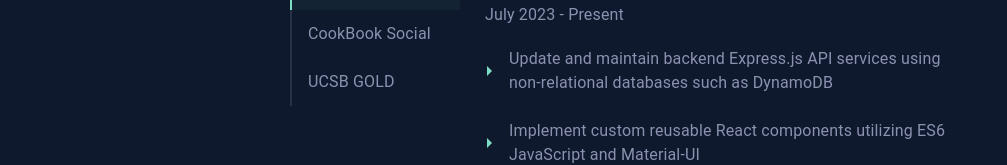
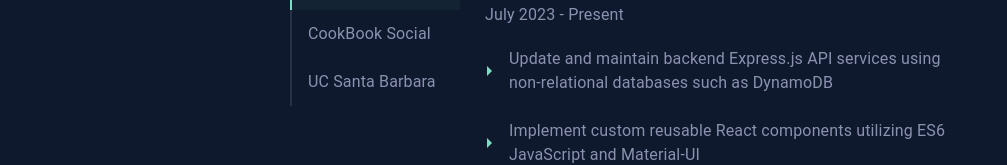
Before and after one commit to willmori/portfolio, a React (Create React App) app in the folder client/: page / in a window 1280 px wide. Shown: the part 1746-1911 px from the top of the page, without its empty margins (0-1007 px from the left). Built offline with nearby package versions, Linux system fonts and the light colour scheme.

Commit message:
refactor UCSB to UC Santa Barbara and adjust RolesDetails content

```diff
--- a/client/src/Components/RolesDetails.jsx
+++ b/client/src/Components/RolesDetails.jsx
@@ -12,7 +12,7 @@ const RolesDetails = ({ role }) => {
   function getHeaderContent() {
     switch(role) {
         case "Metalinguist": return rolesDetailsContent.metalinguist.header;
-        case "UCSB GOLD": return rolesDetailsContent.UCSB_GOLD.header;
+        case "UC Santa Barbara": return rolesDetailsContent.UCSB.header;
         case "CookBook Social": return rolesDetailsContent.CookBook_Social.header;
         default: return rolesDetailsContent.metalinguist.header;
     }
@@ -21,7 +21,7 @@ const RolesDetails = ({ role }) => {
   function getDate() {
     switch(role) {
         case "Metalinguist": return rolesDetailsContent.metalinguist.date;
-        case "UCSB GOLD": return rolesDetailsContent.UCSB_GOLD.date;
+        case "UC Santa Barbara": return rolesDetailsContent.UCSB.date;
         case "CookBook Social": return rolesDetailsContent.CookBook_Social.date;
         default: return rolesDetailsContent.metalinguist.date;
     }
@@ -30,7 +30,7 @@ const RolesDetails = ({ role }) => {
   function getBodyText() {
     switch(role) {
         case "Metalinguist": return rolesDetailsContent.metalinguist.details;
-        case "UCSB GOLD": return rolesDetailsContent.UCSB_GOLD.details;
+        case "UC Santa Barbara": return rolesDetailsContent.UCSB.details;
         case "CookBook Social": return rolesDetailsContent.CookBook_Social.details;
         default: return rolesDetailsContent.metalinguist.details;
     }
@@ -47,8 +47,8 @@ const RolesDetails = ({ role }) => {
                     : role === "CookBook Social"
                         ? <a href={'https://github.com/ucsb-cs148-w23/project-t01-cookbooksocial'} target='_blank' className='underline-on-hover'
                             style={{color: theme.palette.primary.textPrimary, fontWeight: 'bold'}}>CookBook Social</a>
-                        : <a href={'https://www.it.ucsb.edu/student-services/gold-blue'} target='_blank' className='underline-on-hover'
-                            style={{color: theme.palette.primary.textPrimary, fontWeight: 'bold'}}>UCSB GOLD</a>}
+                        : <a href={'https://www.cs.ucsb.edu/index.php/education/courses/course-descriptions/advanced-applications-programming'} target='_blank' className='underline-on-hover'
+                            style={{color: theme.palette.primary.textPrimary, fontWeight: 'bold'}}>UC Santa Barbara</a>}
             </Typography>
             <Typography style={{ marginTop: '2px', color: theme.palette.primary.textSecondary}}>{getDate()}</Typography>
 
--- a/client/src/Components/RolesSelector.jsx
+++ b/client/src/Components/RolesSelector.jsx
@@ -10,7 +10,7 @@ const RolesSelector = ({ role, changeRole }) => {
     changeRole(item);
   };
 
-  const items = ['Metalinguist', 'CookBook Social', 'UCSB GOLD'];
+  const items = ['Metalinguist', 'CookBook Social', 'UC Santa Barbara'];
 
     return (
         <Paper elevation={3} style={{backgroundColor: 'transparent', boxShadow: 'none', minWidth: '170px'}}>
--- a/client/src/Content/RolesDetailsContent.js
+++ b/client/src/Content/RolesDetailsContent.js
@@ -10,19 +10,19 @@ export const rolesDetailsContent = {
                     "Setup E2E testing with frameworks such as Playwright",
                     "Perform sprint demo's and participate in scrum meetings"]
     },
-    "UCSB_GOLD": {
+    "UCSB": {
         "header": "Frontend Developer",
         "date": "Dec 2020 - Mar 2021",
-        "details": ["Create and design new tables with various filtering options using React",
-                    "Redesign certain parts of the admin portal with a focus on improving user experience",
+        "details": ["Create and design new page data tables with implemented filtering options using React",
+                    "Redesign certain parts of the admin portal with the goal of improving user experience",
                     "Create mockup designs in Figma",
-                    "Conduct unit testing using Jest"]
+                    "Emphasized 90%+ code coverage in testing using Jest"]
     },
     "CookBook_Social": {
         "header": "Full-Stack Developer",
         "date": "Dec 2022 - Mar 2023",
         "details": ["Implement custom reusable React components utilizing ES6 JavaScript and Tailwind CSS",
-                    "Implement backend Express.js API services using Firebase to manage data throughout the app",
+                    "Implement backend Express.js API services using Firebase to manage data flow throughout the app",
                     "Lead daily scrum meetings to ensure steady progress was being made towards both our MVP and final release deadlines",
                     "Conduct code reviews and responsible for merging PR's"]
     }
--- /dev/null
+++ b/client/src/Pages/Experience.css
@@ -0,0 +1,8 @@
+.fade-in-out {
+    opacity: 0;
+    transition: opacity 0.5s ease-in-out;
+  }
+
+  .fade-in-out.visible {
+    opacity: 1;
+  }
--- a/client/src/Pages/Experience.jsx
+++ b/client/src/Pages/Experience.jsx
@@ -4,6 +4,7 @@ import { useInView } from 'react-intersection-observer';
 import { useTheme } from '@mui/material';
 import RolesSelector from '../Components/RolesSelector';
 import RolesDetails from '../Components/RolesDetails';
+import './Experience.css';
 
 const Experience = () => {
 
@@ -32,7 +33,10 @@ const Experience = () => {
           <Container ref={ref} style={{paddingLeft: '0px', width: '700px', display: 'flex'}} className={`fade-in-up ${inView ? 'is-visible' : ''}`}>
             <RolesSelector role={role} changeRole={changeRole} />
 
+            <div className={`fade-in-out visible`}>
               <RolesDetails role={role} />
+            </div>
+
 
 
           </Container>
```
